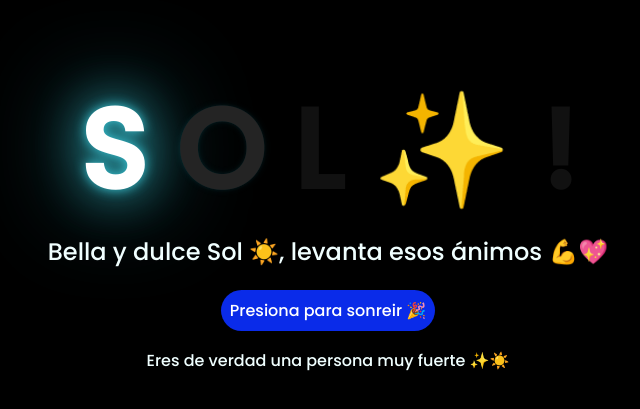
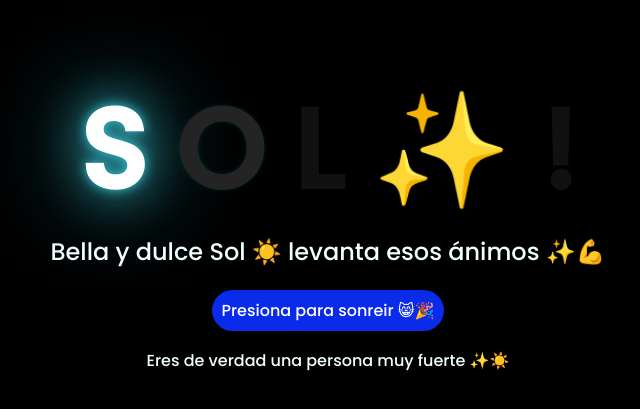
Before and after one commit to Velasquez27/Sol, a plain HTML site: page index.html in a window 1280 px wide. Shown: the part 109-518 px from the top of the page, without its empty margins (320-960 px from the left). Drawn offline with Linux system fonts and the light colour scheme.

Commit message:
Update index.html

```diff
--- a/index.html
+++ b/index.html
@@ -19,11 +19,11 @@
         <span>!</span>
     </div>
     <div class="description">
-        <span>Bella y dulce Sol ☀️, levanta esos ánimos 💪💖 </span>
+        <span>Bella y dulce Sol ☀️ levanta esos ánimos ✨💪</span>
     </div>
     <div class="button">
         <button class="botones">
-            <a href="carta.html" style="color: #fff;">Presiona para sonreir 🎉</a>
+            <a href="carta.html" style="color: #fff;">Presiona para sonreir 😸🎉</a>
         </button>
     </div>
 
```
